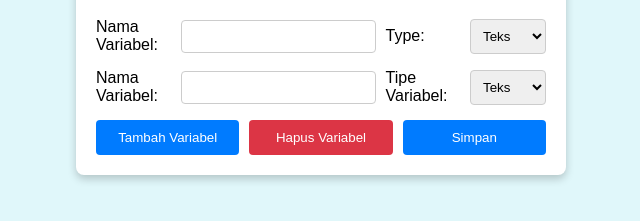
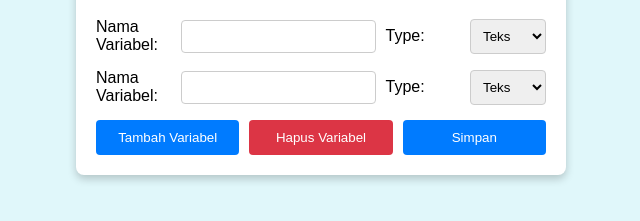
Before and after one commit to farihaja/Website-personal, a plain HTML site: page buat_data.html in a window 1280 px wide. Both pictures are taken after a click on the button "Tambah Variabel". Shown: the part 353-574 px from the top of the page, 319-959 px from the left. Drawn offline with Linux system fonts and the light colour scheme.

Commit message:
Update buat_data.html

```diff
--- a/buat_data.html
+++ b/buat_data.html
@@ -104,7 +104,7 @@
       newVariableGroup.innerHTML = `
         <label for="variableName${variableCount}">Nama Variabel:</label>
         <input type="text" id="variableName${variableCount}" name="variableName[]" required>
-        <label for="variableType${variableCount}">Tipe Variabel:</label>
+        <label for="variableType${variableCount}">Type:</label>
         <select id="variableType${variableCount}" name="variableType[]" required>
           <option value="text">Teks</option>
           <option value="number">Angka</option>
```
